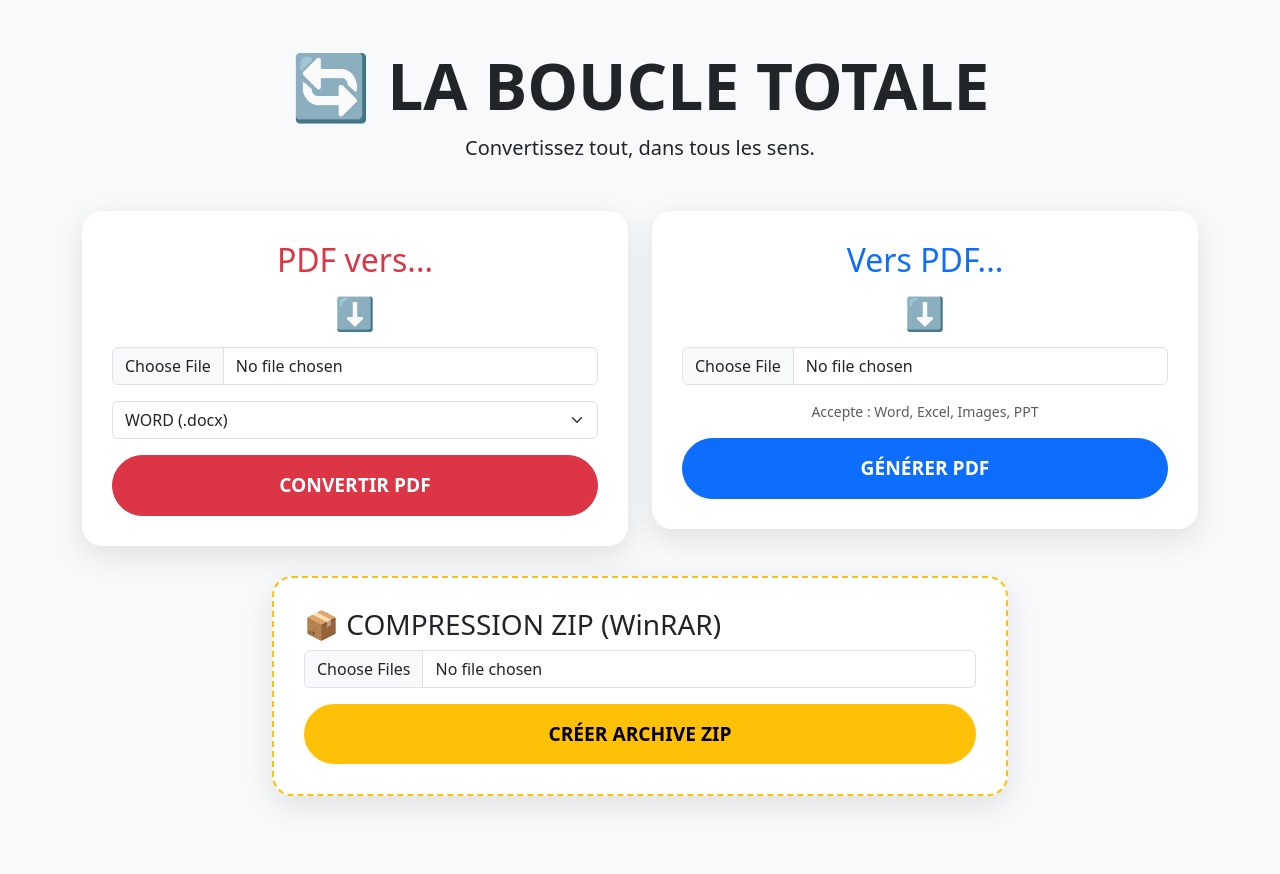
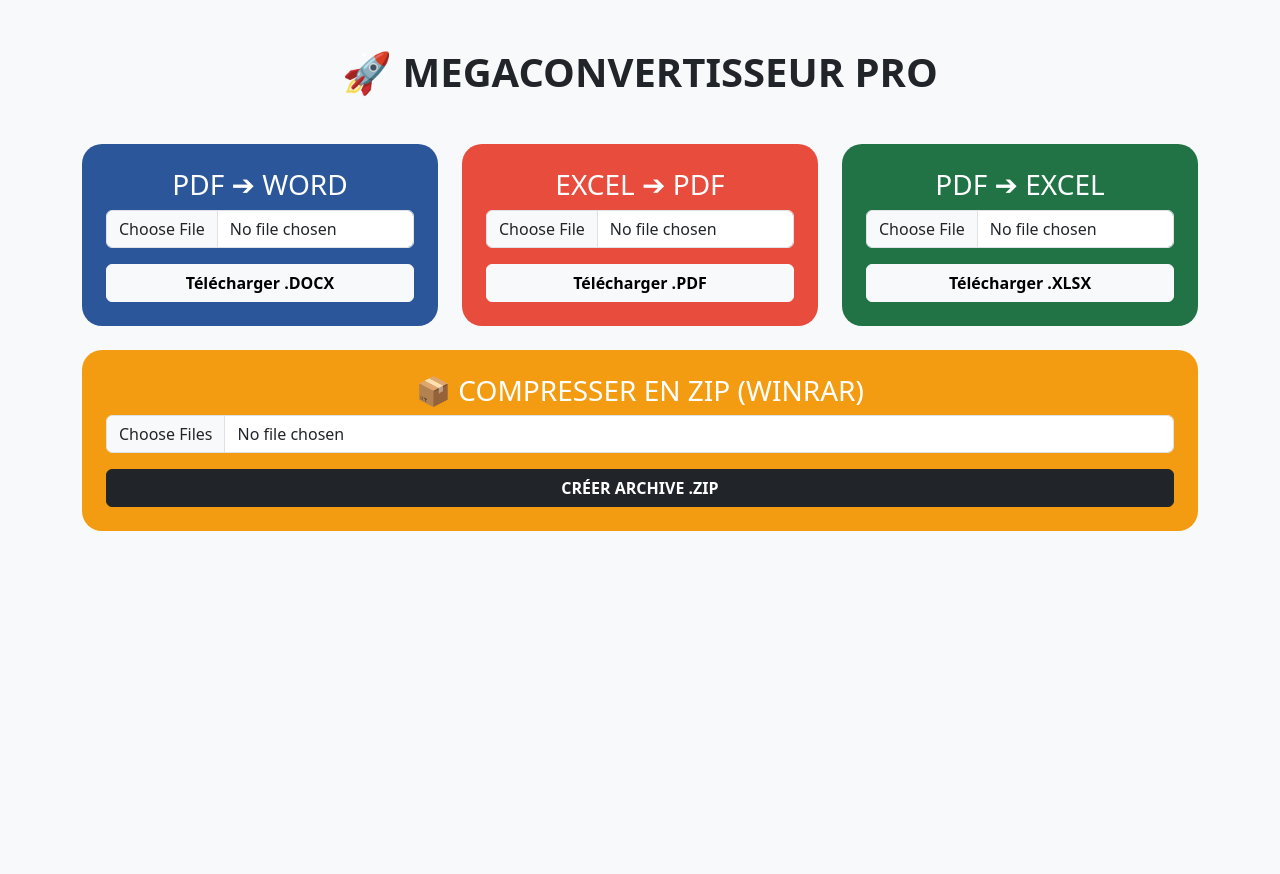
Before and after one commit to mamioussa9-png/site-python, a Flask app: page / in a window 1280 px wide. After the commit the page ends 531 px from the top, so only its background shows below. Run offline with Flask 3, Linux system fonts and the light colour scheme.

Commit message:
Revise index.html for MegaConvertisseur Pro branding
Updated the title and various sections of the HTML template to reflect the new branding and functionality of 'MegaConvertisseur Pro'.

```diff
--- a/templates/index.html
+++ b/templates/index.html
@@ -2,58 +2,59 @@
 <html lang="fr">
 <head>
     <meta charset="UTF-8">
-    <title>MegaConvertisseur - La Boucle Totale</title>
+    <title>MegaConvertisseur Pro</title>
     <link href="https://cdn.jsdelivr.net/npm/bootstrap@5.3.0/dist/css/bootstrap.min.css" rel="stylesheet">
     <style>
-        .convert-box { border-radius: 20px; background: white; padding: 30px; box-shadow: 0 10px 30px rgba(0,0,0,0.1); margin-bottom: 30px; }
-        .direction-icon { font-size: 2rem; color: #0d6efd; margin: 10px 0; }
-        .btn-xl { padding: 15px 30px; font-size: 1.2rem; border-radius: 50px; font-weight: bold; }
+        .card-tool { border-radius: 20px; border: none; transition: 0.3s; color: white; }
+        .card-tool:hover { transform: translateY(-10px); filter: brightness(1.1); }
+        .bg-pdf { background: #e74c3c; }
+        .bg-word { background: #2b579a; }
+        .bg-excel { background: #217346; }
+        .bg-zip { background: #f39c12; }
     </style>
 </head>
 <body class="bg-light">
 
 <div class="container py-5">
-    <div class="text-center mb-5">
-        <h1 class="display-3 fw-bold text-dark">🔄 LA BOUCLE TOTALE</h1>
-        <p class="lead">Convertissez tout, dans tous les sens.</p>
-    </div>
+    <h1 class="text-center mb-5 fw-bold">🚀 MEGACONVERTISSEUR PRO</h1>
 
-    <div class="row text-center">
-        <div class="col-md-6">
-            <div class="convert-box">
-                <h2 class="text-danger">PDF vers...</h2>
-                <div class="direction-icon">⬇️</div>
-                <form action="/pdf-to-any" method="post" enctype="multipart/form-data">
+    <div class="row g-4">
+        <div class="col-md-4">
+            <div class="card card-tool bg-word p-4 text-center">
+                <h3>PDF ➔ WORD</h3>
+                <form action="/pdf-to-word" method="post" enctype="multipart/form-data">
                     <input type="file" name="file" class="form-control mb-3" required>
-                    <select name="target" class="form-select mb-3">
-                        <option value="word">WORD (.docx)</option>
-                        <option value="excel">EXCEL (.xlsx)</option>
-                    </select>
-                    <button class="btn btn-danger btn-xl w-100">CONVERTIR PDF</button>
+                    <button class="btn btn-light w-100 fw-bold">Télécharger .DOCX</button>
                 </form>
             </div>
         </div>
 
-        <div class="col-md-6">
-            <div class="convert-box">
-                <h2 class="text-primary">Vers PDF...</h2>
-                <div class="direction-icon">⬇️</div>
-                <form action="/to-pdf" method="post" enctype="multipart/form-data">
+        <div class="col-md-4">
+            <div class="card card-tool bg-pdf p-4 text-center">
+                <h3>EXCEL ➔ PDF</h3>
+                <form action="/excel-to-pdf" method="post" enctype="multipart/form-data">
                     <input type="file" name="file" class="form-control mb-3" required>
-                    <p class="small text-muted">Accepte : Word, Excel, Images, PPT</p>
-                    <button class="btn btn-primary btn-xl w-100">GÉNÉRER PDF</button>
+                    <button class="btn btn-light w-100 fw-bold">Télécharger .PDF</button>
                 </form>
             </div>
         </div>
-    </div>
 
-    <div class="row justify-content-center">
-        <div class="col-md-8">
-            <div class="convert-box border-warning" style="border: 2px dashed #ffc107;">
-                <h3>📦 COMPRESSION ZIP (WinRAR)</h3>
+        <div class="col-md-4">
+            <div class="card card-tool bg-excel p-4 text-center">
+                <h3>PDF ➔ EXCEL</h3>
+                <form action="/pdf-to-excel" method="post" enctype="multipart/form-data">
+                    <input type="file" name="file" class="form-control mb-3" required>
+                    <button class="btn btn-light w-100 fw-bold">Télécharger .XLSX</button>
+                </form>
+            </div>
+        </div>
+
+        <div class="col-md-12">
+            <div class="card card-tool bg-zip p-4 text-center">
+                <h3>📦 COMPRESSER EN ZIP (WINRAR)</h3>
                 <form action="/zip" method="post" enctype="multipart/form-data">
                     <input type="file" name="files" class="form-control mb-3" multiple required>
-                    <button class="btn btn-warning btn-xl w-100">CRÉER ARCHIVE ZIP</button>
+                    <button class="btn btn-dark w-100 fw-bold">CRÉER ARCHIVE .ZIP</button>
                 </form>
             </div>
         </div>
```
